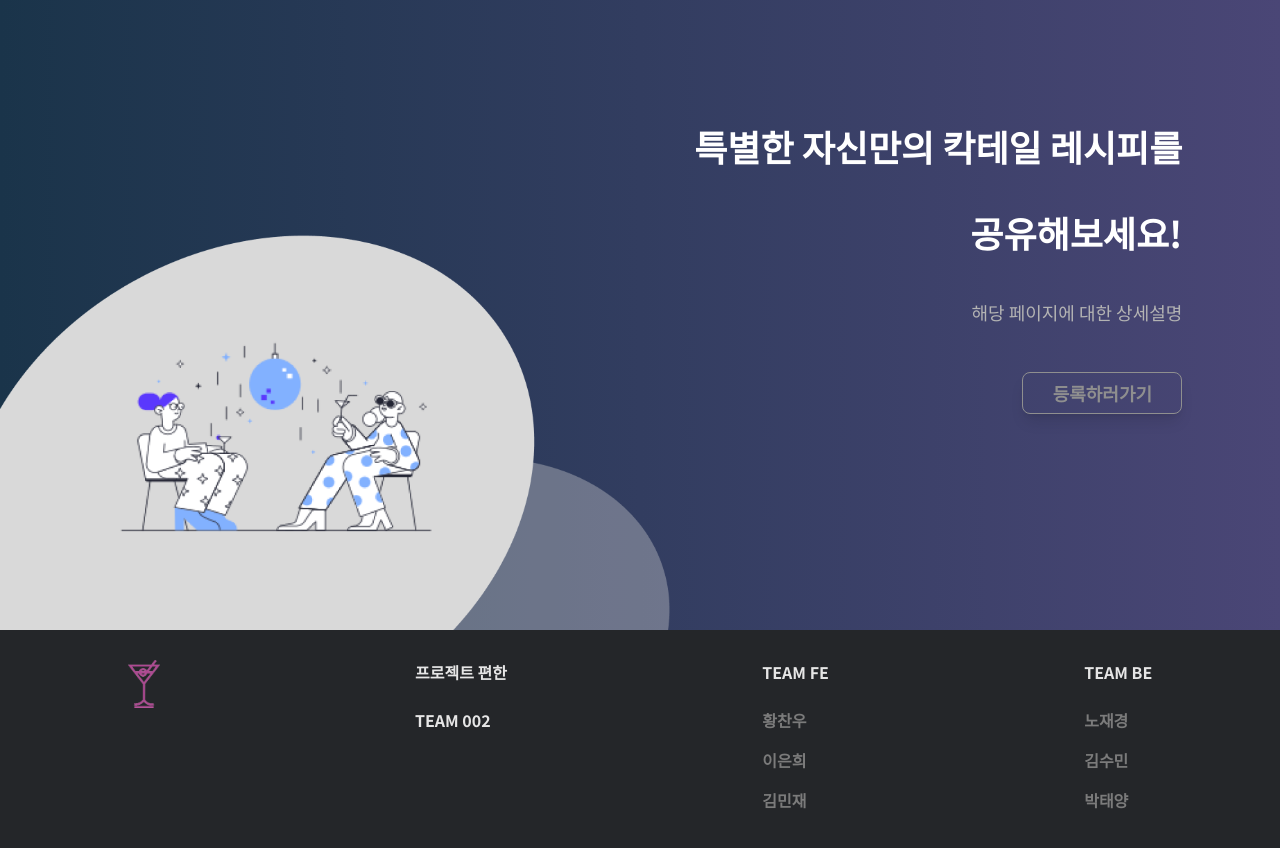
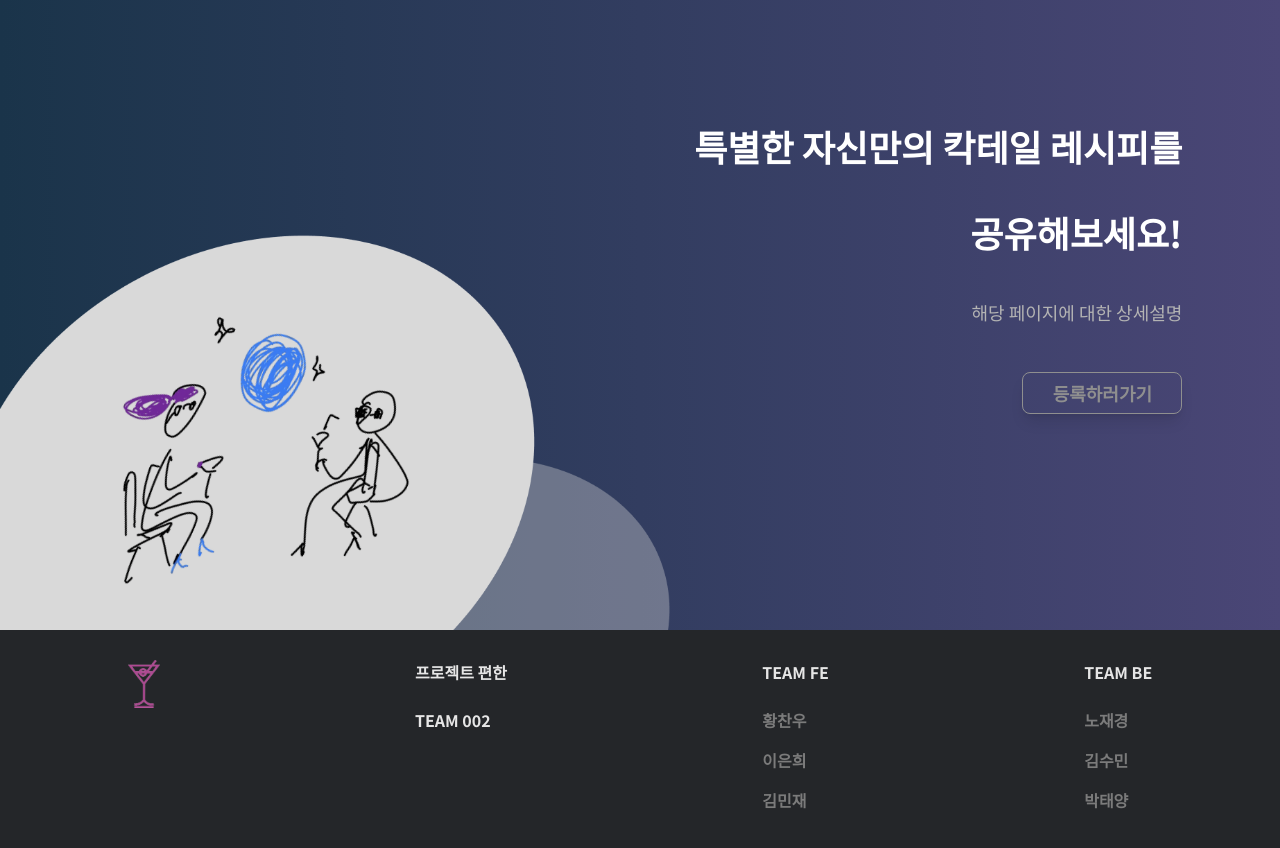
Before and after one commit to codestates-seb/seb44_main_002, a React (Create React App) app in the folder client/: page / in a window 1280 px wide. Shown: the part 1460-2308 px from the top of the page. Built offline with nearby package versions, Linux system fonts and the light colour scheme; no server answers.

Commit message:
feat : 권유 컴포넌트 이미지 변경, 서버 에러시 이미지 변경

```diff
--- a/client/src/pages/Main/Advice/Advice.js
+++ b/client/src/pages/Main/Advice/Advice.js
@@ -6,7 +6,7 @@ import HoverButton from '../../../common/Buttons/HoverButton';
 
 import tw from 'tailwind-styled-components';
 
-export default function Advice() {
+export default function Advice({ error }) {
   const navigate = useNavigate();
   const isLogin = useSelector((state) => state.isLogin.isLogin);
   const dispatch = useDispatch();
@@ -26,7 +26,7 @@ export default function Advice() {
       <ImgContainer>
         <img
           className="w-[90%] h-[full] object-contain"
-          src="images/mainPromotion.webp"
+          src={error ? 'images/errorPromotion.png' : 'images/mainPromotion.png'}
           alt="advice"
         />
       </ImgContainer>
--- a/client/src/pages/Main/Main.js
+++ b/client/src/pages/Main/Main.js
@@ -1,18 +1,21 @@
+import { useState } from 'react';
+
 import Slider from './Slider/Slider';
 import Ranking from './Ranking/Ranking';
 import Advice from './Advice/Advice';
 
 export default function Main() {
+  const [error, setError] = useState(false);
   return (
     <main className="bg-gradient-to-r from-gradi-to to-gradi-from">
       <section className="h-screen">
         <Slider />
       </section>
       <section className="flex justify-center">
-        <Ranking />
+        <Ranking error={error} setError={setError} />
       </section>
       <section>
-        <Advice />
+        <Advice error={error} setError={setError} />
       </section>
     </main>
   );
--- a/client/src/pages/Main/Ranking/Ranking.js
+++ b/client/src/pages/Main/Ranking/Ranking.js
@@ -4,10 +4,9 @@ import { useSelector } from 'react-redux';
 
 import tw from 'tailwind-styled-components';
 
-export default function Ranking() {
+export default function Ranking({ error, setError }) {
   const BASE_URL = process.env.REACT_APP_BASE_URL;
   const [data, setData] = useState(null);
-  const [error, setError] = useState(false); // true면 error 메세지 보이게 하기
   const isLogin = useSelector((state) => state.isLogin.isLogin);
 
   useEffect(() => {
```
Also changed, not shown: client/public/images/errorPromotion.png (added), client/public/images/mainPromotion.png (added).
